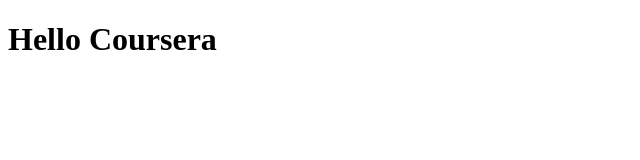
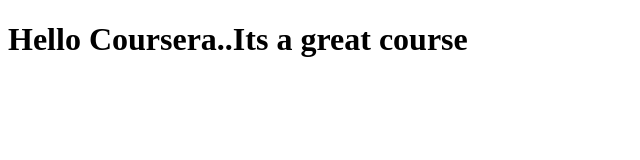
Before and after one commit to Nimz21-tech/coursera-test, a plain HTML site: page site/index.html in a window 1280 px wide. Shown: the whole page, without its empty margins (0-640 px from the left). Drawn offline with Linux system fonts and the light colour scheme.

Commit message:
Small addition to our page Content

```diff
--- a/site/index.html
+++ b/site/index.html
@@ -4,6 +4,6 @@
 	<title>Hello Coursera</title>
 </head>
 <body>
-<h1>Hello Coursera</h1>
+<h1>Hello Coursera..Its a great course</h1>
 </body>
 </html>
```
